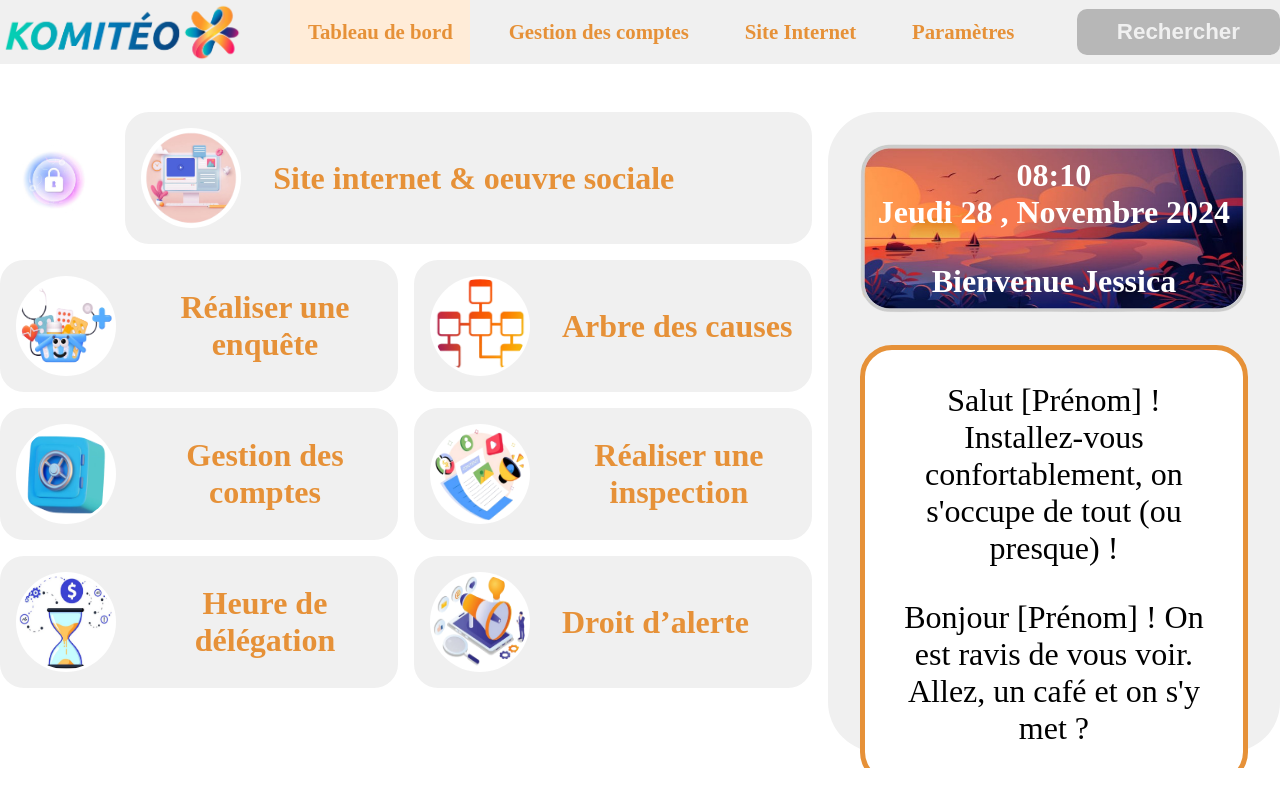
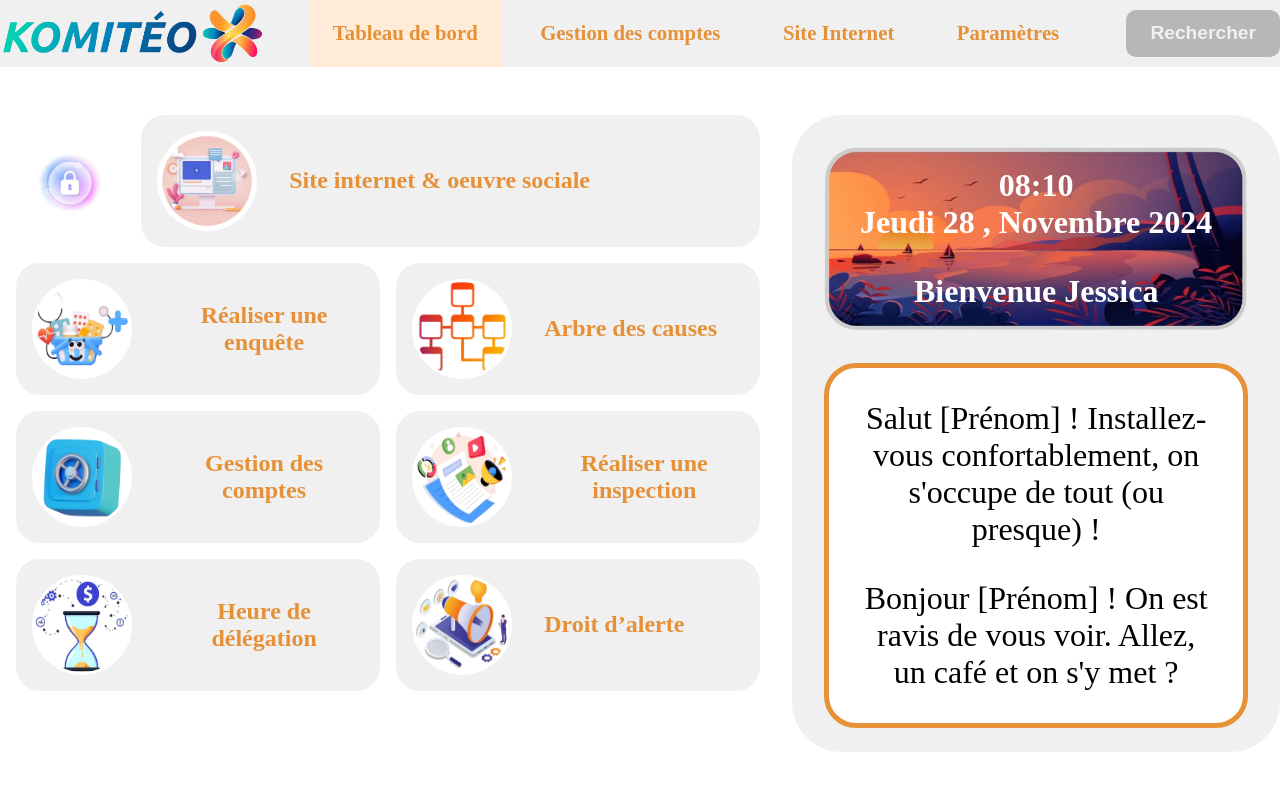
Before and after one commit to mofirojean/komiteo, a plain HTML site: page index.html in a window 1280 px wide. Drawn offline with Linux system fonts and the light colour scheme.

Commit message:
feat: add responsiveness to platform

```diff
--- a/styles/style.css
+++ b/styles/style.css
@@ -36,7 +36,7 @@ body {
 .navbar {
     margin: 0 auto;
     display: flex;
-    justify-content: space-between;
+    justify-content: space-evenly;
     align-items: center;
     gap: 1.5rem;
     background-color: transparent;
@@ -44,8 +44,7 @@ body {
 
 .logo {
     display: block;
-    height: 4rem;
-    padding: 0.2rem;
+    height: 2rem;
     background-color: transparent;
 }
 
@@ -58,18 +57,15 @@ body {
 .nav-items {
     display: flex;
     align-items: center;
-    justify-content: space-between;
-    flex-grow: 1;
-    margin: 0 1.3rem;
     background-color: transparent;
 }
 
 .nav-items .nav-item {
     list-style: none;
-    font-size: 1.3rem;
+    font-size: 0.7rem;
     font-weight: 700;
     background-color: transparent;
-    padding: 1.4rem 1.1rem;
+    padding: 0.9rem;
     text-align: center;
     line-height: 0.9;
     transition: all ease-in-out 0.2s;
@@ -92,8 +88,8 @@ body {
 
 .register-btn {
     border: none;
-    padding: 0.6rem 2.5rem;
-    font-size: 1.4rem;
+    padding: 0.6rem 1rem;
+    font-size: 0.6rem;
     border-radius: 10px;
     font-weight: 800;
     background-color: var(--komiteo-gray-thick);
@@ -110,7 +106,6 @@ body {
 main {
     flex-grow: 1;
     margin: 2rem auto;
-    overflow: hidden;
 }
 
 .content .dashboard {
@@ -131,7 +126,9 @@ main {
 .row {
     display: flex;
     gap: 1rem;
+    flex-wrap: wrap;
     align-items: center;
+    padding: 0 1rem;
 }
 
 .row.end {
@@ -180,7 +177,7 @@ main {
 }
 
 .card {
-    width: 50%;
+    width: 100%;
     display: flex;
     align-items: center;
     gap: 2rem;
@@ -194,12 +191,12 @@ main {
 }
 
 .card-img {
-    height: 100px;
-    min-height: 100px;
-    max-height: 100px;
-    width: 100px;
-    min-width: 100px;
-    max-width: 100px;
+    height: 60px;
+    min-height: 60px;
+    max-height: 60px;
+    width: 60px;
+    min-width: 60px;
+    max-width: 60px;
     border-radius: 999px;
     padding: 0.2rem;
     background-color: #fff;
@@ -212,7 +209,7 @@ main {
 }
 
 .card-text {
-    font-size: 2rem;
+    font-size: 1rem;
     background-color: transparent;
     font-weight: 800;
     color: var(--komiteo-orange);
@@ -261,7 +258,7 @@ main {
     width: 40%;
     background-color: var(--komiteo-gray-light);
     border-radius: 50px;
-    display: flex;
+    display: none;
     flex-direction: column;
     gap: 2rem;
     padding: 2rem;
@@ -353,7 +350,8 @@ legend {
 .fieldset-container {
     display: flex;
     justify-content: space-between;
-    align-items: center;
+    flex-direction: column;
+    gap: 1rem;
     padding: 0.4rem;
 }
 
@@ -370,12 +368,12 @@ legend {
 }
 
 .form-field label {
-    font-size: 1.2rem;
+    font-size: 1rem;
 }
 
 .form-field .form-input {
     padding: 0.8rem;
-    width: 30rem;
+    width: 100%;
     height: 3rem;
     border: none;
     border-radius: 10px;
@@ -395,7 +393,7 @@ legend {
     display: flex;
     justify-content: center;
     align-items: center;
-    align-self: last baseline;
+    align-self: first baseline;
     position: relative;
     cursor: pointer;
     transition: all ease-in-out 0.2s;
@@ -426,7 +424,7 @@ legend {
 
 /* Settings Styles */
 .setting {
-    width: 50%;
+    width: 100%;
     border-color: var(--komiteo-blue);
 }
 
@@ -510,24 +508,228 @@ legend {
 .container {
     width: 100%;
 }
+
 @media (min-width: 640px) {
     .container {
         max-width: 640px;
+    }
+
+    .logo {
+        height: 1rem;
+    }
+
+    .nav-items .nav-item {
+        font-size: 0.5rem;
+    }
+
+    .register-btn {
+        padding: 0.8rem 1.2rem;
+        font-size: 0.5rem;
+    }
+
+    main {
+        overflow-y: auto;
+        overflow-x: hidden;
+    }
+
+    .security {
+        display: none;
+    }
+
+    .row {
+        flex-wrap: wrap;
+    }
+    .card {
+        width: 100%;
+    }
+
+    .card-text {
+        font-size: 1.5rem;
+    }
+
+    .side-right {
+        display: none;
     }
 }
 @media (min-width: 768px) {
     .container {
         max-width: 768px;
     }
+
+    .navbar {
+        justify-content: space-between;
+    }
+
+    .logo {
+        height: 2rem;
+    }
+
+    .nav-items {
+        flex-grow: 1;
+        display: flex;
+        justify-content: space-between;
+        margin: 0 1.2rem;
+    }
+
+    .nav-items .nav-item {
+        font-size: 1rem;
+        padding: 1.5rem;
+    }
+
+    .register-btn {
+        padding: 0.8rem 1.5rem;
+        font-size: 1.2rem;
+    }
+
+    main {
+        overflow-y: auto;
+        overflow-x: hidden;
+    }
+
+    .security {
+        display: none;
+    }
+
+    .row {
+        flex-wrap: wrap;
+    }
+    .card {
+        width: 100%;
+    }
+
+    .card-text {
+        font-size: 1.5rem;
+    }
+
+    .side-right {
+        display: none;
+    }
+
+    .setting {
+        width: 50%;
+    }
+
+    .card-img {
+        height: 100px;
+        min-height: 100px;
+        max-height: 100px;
+        width: 100px;
+        min-width: 100px;
+        max-width: 100px;
+        border-radius: 999px;
+        padding: 0.2rem;
+        background-color: #fff;
+    }
+
+    .fieldset-container {
+        flex-direction: row;
+        align-items: center;
+    }
+
+    .form-field label {
+        font-size: 1.2rem;
+    }
+
+    .form-field .form-input  {
+        width: 100%;
+    }
+
+    .submit-btn {
+        align-self: last baseline;
+    }
 }
 @media (min-width: 1024px) {
     .container {
         max-width: 1024px;
     }
+
+    .logo {
+        height: 3rem;
+    }
+
+    .nav-items .nav-item {
+        font-size: 1.1rem;
+    }
+
+    main {
+        overflow-y: auto;
+    }
+
+    .security {
+        display: block;
+    }
+
+    .row {
+        flex-wrap: wrap;
+    }
+    .card {
+        width: 50%;
+    }
+
+    .card-text {
+        font-size: 1.5rem;
+    }
+
+    .side-right {
+        width: 50%;
+        padding: 1rem;
+    }
+
+    .img-content {
+        font-size: 1.3rem;
+    }
+
+    .side-right {
+        display: flex;
+    }
+
+    p.message {
+        font-size: 1.2rem;
+    }
+
+    .form-field .form-input  {
+        width: 30rem;
+    }
 }
 @media (min-width: 1280px) {
     .container {
         max-width: 1280px;
+    }
+
+    .logo {
+        height: 4rem;
+    }
+
+    .nav-items .nav-item {
+        font-size: 1.3rem;
+    }
+
+    main {
+        overflow-y: hidden;
+    }
+
+    .row {
+        flex-wrap: nowrap;
+    }
+    .card {
+        width: 50%;
+    }
+
+    .card-text {
+        font-size: 1.5rem;
+    }
+
+    .side-right {
+        width: 40%;
+        padding: 2rem;
+    }
+
+    .img-content {
+        font-size: 2rem;
+    }
+
+    p.message {
+        font-size: 2rem;
     }
 }
 @media (min-width: 1536px) {
```
